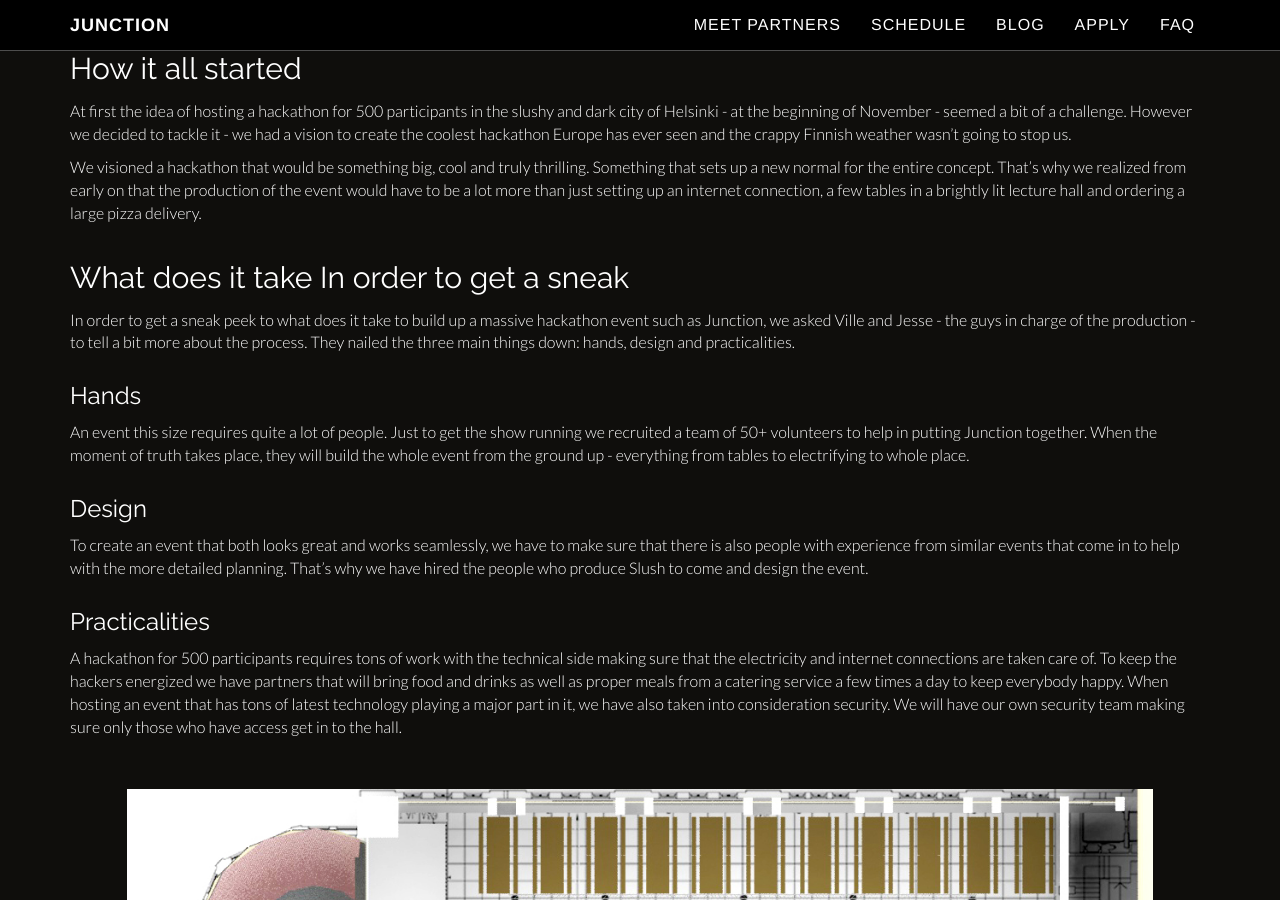
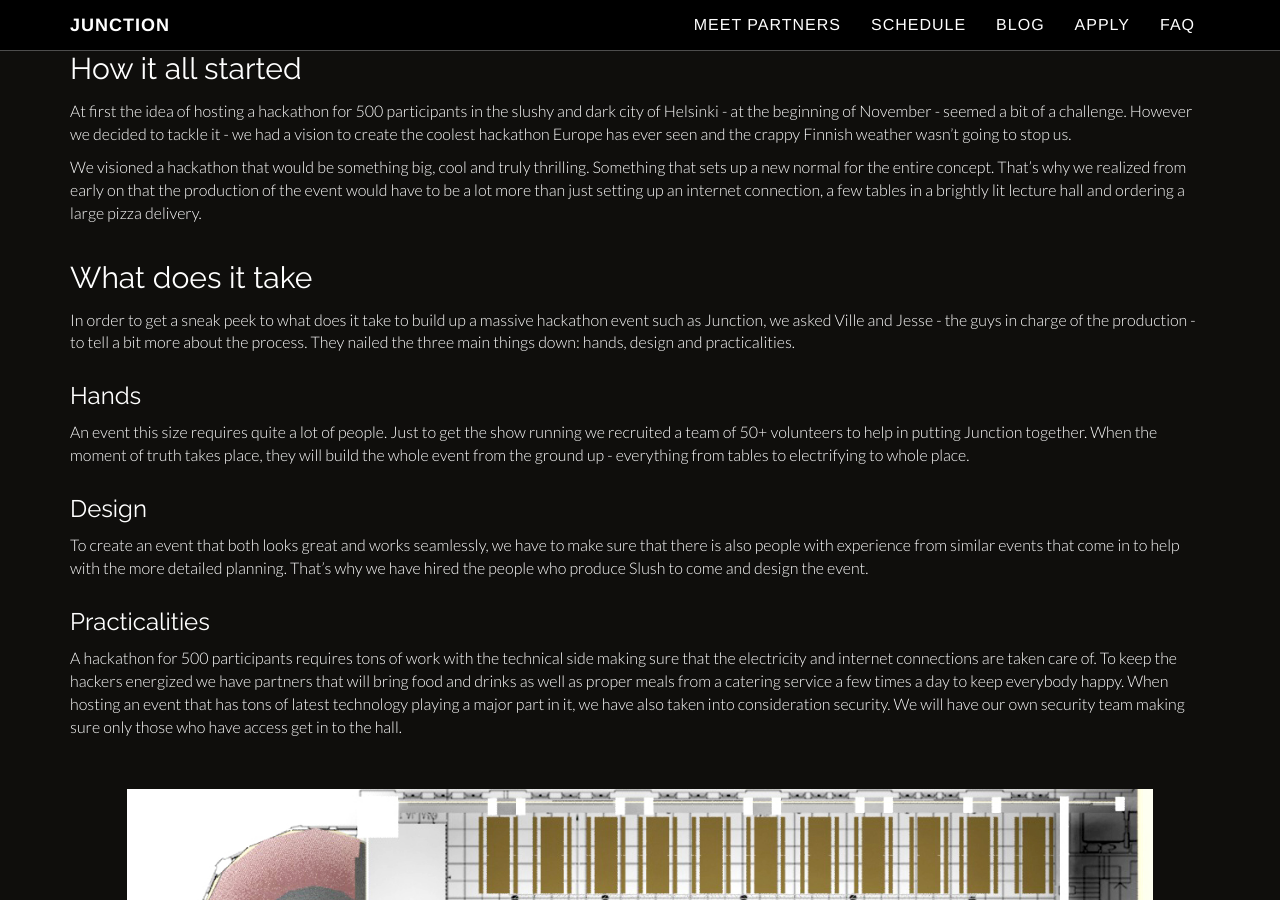
Before and after one commit to junctionasia/junctionasia.github.io, a Jekyll site: the page built from _posts/2015-10-06-building-junction.md, in a window 1280 px wide and 900 px high, scrolled down 800 px. Built offline with Jekyll 4.4.1, drawn with Linux system fonts in a browser that asks for light colours; nearby versions of some CDN libraries.

Commit message:
Minor blog post fix

```diff
--- a/_posts/2015-10-06-building-junction.md
+++ b/_posts/2015-10-06-building-junction.md
@@ -17,7 +17,7 @@
 
 We visioned a hackathon that would be something big, cool and truly thrilling. Something that sets up a new normal for the entire concept. That’s why we realized from early on that the production of the event would have to be a lot more than just setting up an internet connection, a few tables in a brightly lit lecture hall and ordering a large pizza delivery.
 
-## What does it take In order to get a sneak
+## What does it take
 
 In order to get a sneak peek to what does it take to build up a massive hackathon event such as Junction, we asked Ville and Jesse - the guys in charge of the production - to tell a bit more about the process. They nailed the three main things down: hands, design and practicalities.
 
```
